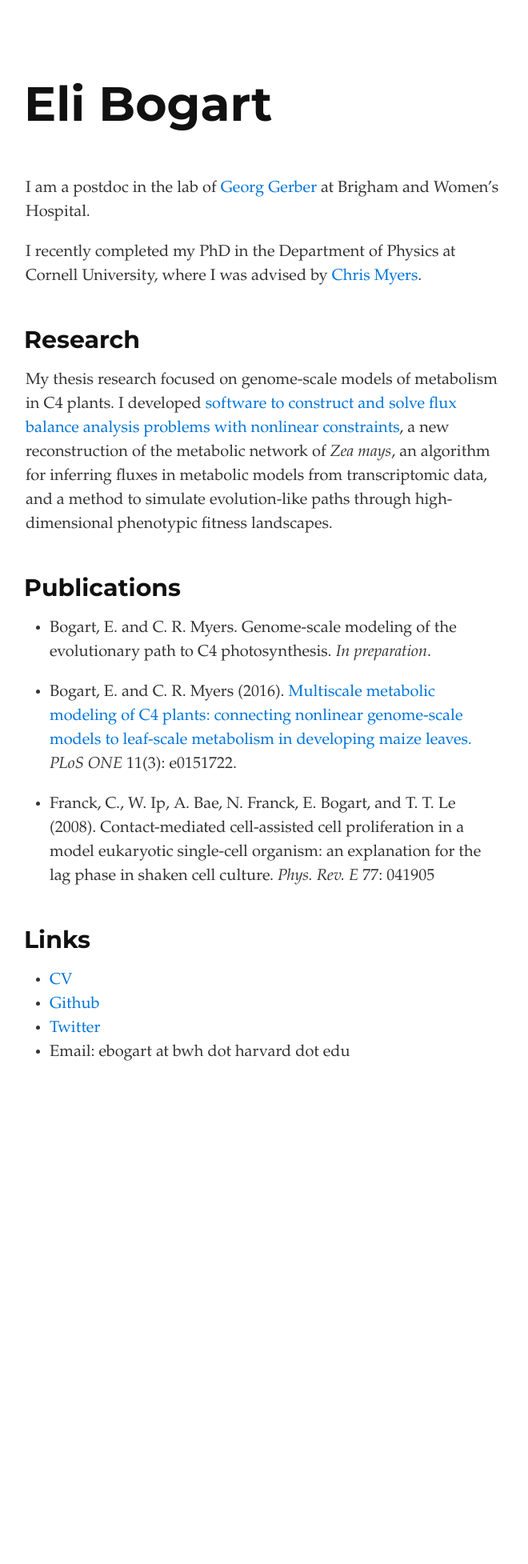
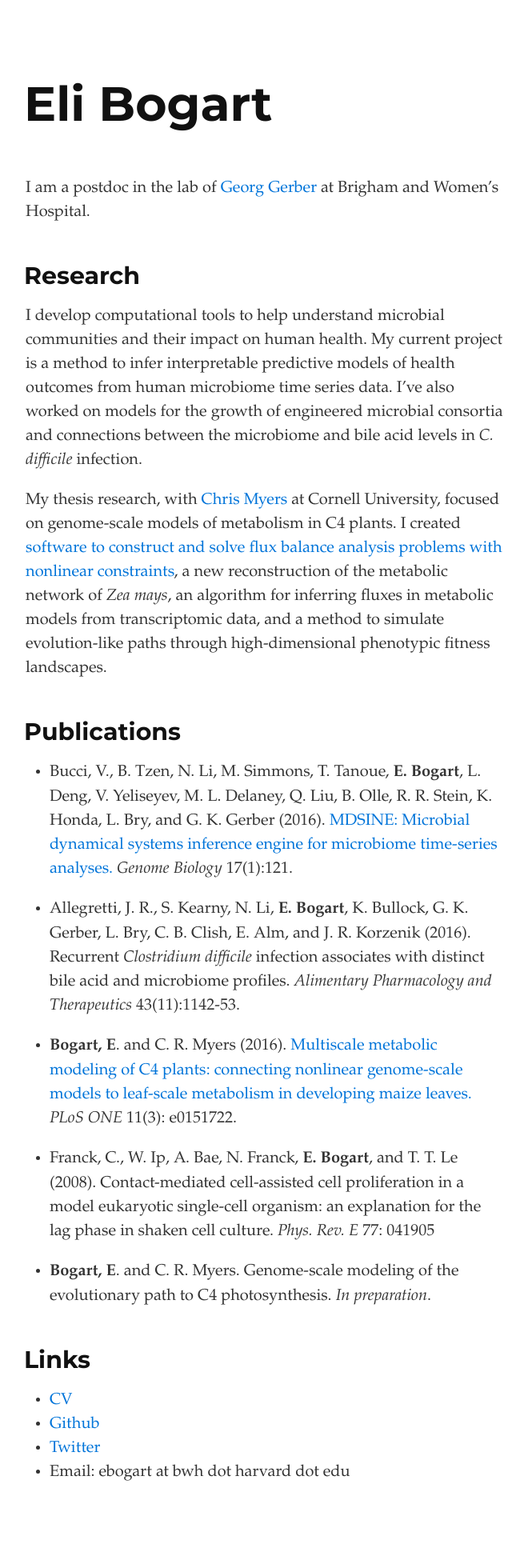
Before and after one commit to ebogart/ebogart.github.io, a Jekyll site: the page built from index.md, in a window 1280 px wide. Shown: the whole page at 80% size, without its empty margins (308-968 px from the left). Built offline with Jekyll 4.4.1, drawn with Linux system fonts in a browser that asks for light colours; before the commit the page ends 1430 px from its top, so only the background shows below that.

Commit message:
Update research interests, list of papers.

```diff
--- a/index.md
+++ b/index.md
@@ -3,16 +3,20 @@ layout: default
 ---
 I am a postdoc in the lab of [Georg Gerber](http://gerber.bwh.harvard.edu) at Brigham and Women's Hospital.
 
-I recently completed my PhD in the Department of Physics at Cornell
-University, where I was advised by [Chris
-Myers](http://cbsu.tc.cornell.edu/staff/myers/).
-
 ## Research
 
-My thesis research focused on genome-scale models of metabolism in
-C4 plants. I developed [software to construct and solve flux balance
-analysis problems with nonlinear
-constraints](http://github.com/ebogart/fluxtools), a new
+I develop computational tools to help understand microbial communities
+and their impact on human health.  My current project is a method to
+infer interpretable predictive models of health outcomes from human
+microbiome time series data. I've also worked on models for the growth
+of engineered microbial consortia and connections between the
+microbiome and bile acid levels in _C. difficile_ infection.
+
+My thesis research, with [Chris
+Myers](http://cbsu.tc.cornell.edu/staff/myers/) at Cornell University,
+focused on genome-scale models of metabolism in C4 plants. I created
+[software to construct and solve flux balance analysis problems with
+nonlinear constraints](http://github.com/ebogart/fluxtools), a new
 reconstruction of the metabolic network of _Zea mays_, an algorithm
 for inferring fluxes in metabolic models from transcriptomic data, and
 a method to simulate evolution-like paths through high-dimensional
@@ -20,17 +24,32 @@ phenotypic fitness landscapes.
 
 ## Publications
 
-* Bogart, E. and C. R. Myers. Genome-scale modeling of the evolutionary path to C4 photosynthesis. _In preparation_.
+* Bucci, V., B. Tzen, N. Li, M. Simmons, T. Tanoue, __E. Bogart__,
+L. Deng, V. Yeliseyev, M. L. Delaney, Q. Liu, B. Olle, R. R. Stein,
+K. Honda, L. Bry, and G. K. Gerber (2016). [MDSINE: Microbial
+dynamical systems inference engine for microbiome time-series
+analyses.](http://genomebiology.biomedcentral.com/articles/10.1186/s13059-016-0980-6)
+_Genome Biology_ 17(1):121.
 
-* Bogart, E. and C. R. Myers (2016). [Multiscale metabolic modeling of
-C4 plants: connecting nonlinear genome-scale models to leaf-scale
-metabolism in developing maize
-leaves.](http://journals.plos.org/plosone/article?id=10.1371/journal.pone.0151722)  _PLoS ONE_ 11(3): e0151722.
+* Allegretti, J. R., S. Kearny, N. Li, __E. Bogart__, K. Bullock,
+G. K. Gerber, L. Bry, C. B. Clish, E. Alm, and J. R. Korzenik (2016).
+Recurrent _Clostridium difficile_ infection associates with distinct
+bile acid and microbiome profiles. _Alimentary Pharmacology and
+Therapeutics_ 43(11):1142-53.
 
-* Franck, C., W. Ip, A. Bae, N. Franck, E. Bogart, and T. T. Le
+* __Bogart, E__. and C. R. Myers (2016). [Multiscale metabolic
+modeling of C4 plants: connecting nonlinear genome-scale models to
+leaf-scale metabolism in developing maize
+leaves.](http://journals.plos.org/plosone/article?id=10.1371/journal.pone.0151722)
+_PLoS ONE_ 11(3): e0151722.
+
+* Franck, C., W. Ip, A. Bae, N. Franck, __E. Bogart__, and T. T. Le
 (2008). Contact-mediated cell-assisted cell proliferation in a model
 eukaryotic single-cell organism: an explanation for the lag phase in
 shaken cell culture.  _Phys. Rev. E_ 77: 041905
+
+* __Bogart, E__. and C. R. Myers. Genome-scale modeling of the
+  evolutionary path to C4 photosynthesis. _In preparation_.
 
 ## Links
 
```
